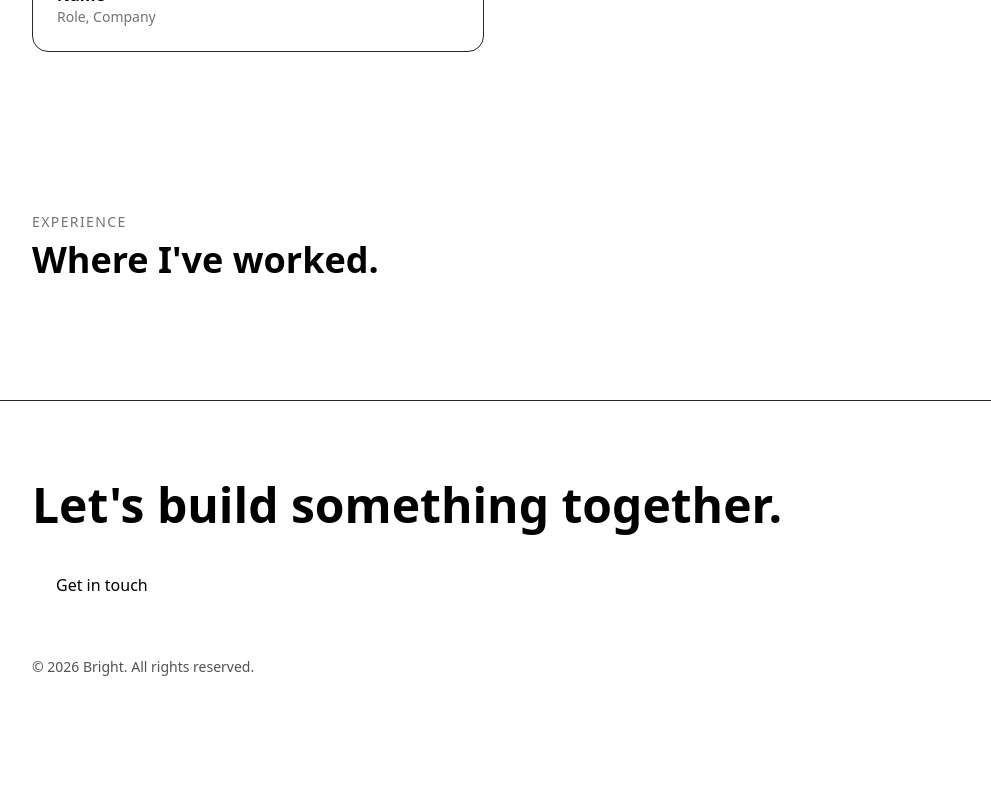
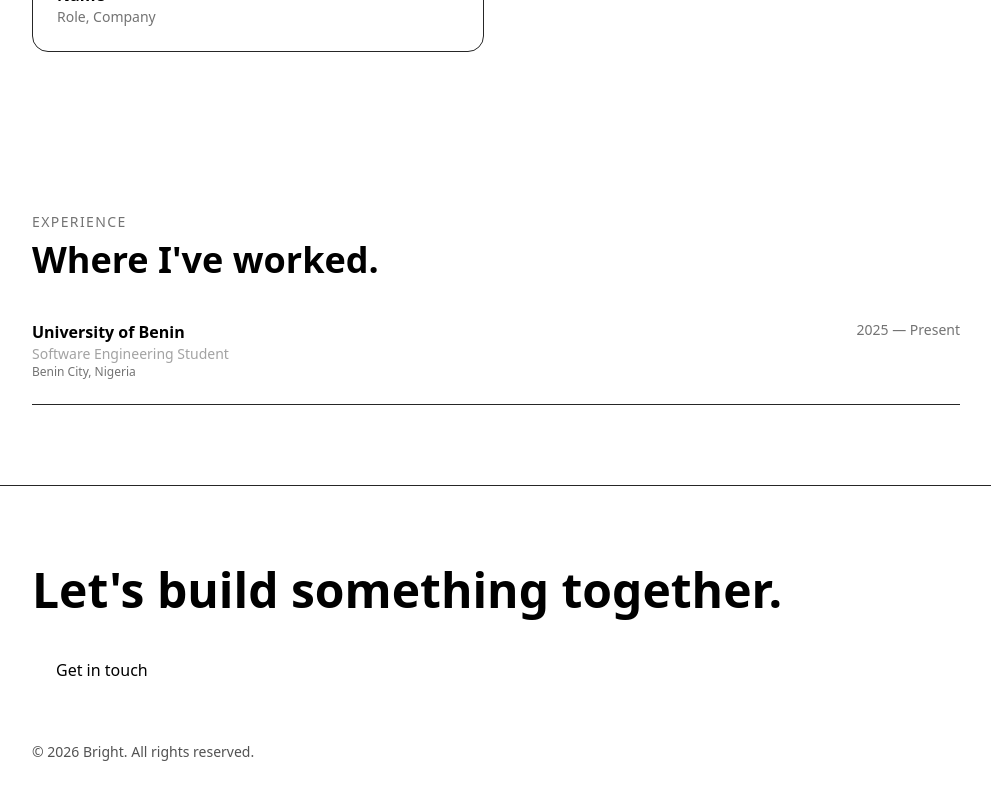
Before and after one commit to ImperioKDB/Bright.ng, a Next.js app: page / in a window 1280 px wide. Shown: the part 1888-2688 px from the top of the page, without its empty margins (144-1135 px from the left). Before the commit the page ends 2645 px from the top, so only its background shows below. Built offline with nearby package versions, Linux system fonts and the light colour scheme.

Commit message:
Add real experience data

```diff
--- a/data/experience.ts
+++ b/data/experience.ts
@@ -3,9 +3,15 @@ export interface Experience {
   role: string;
   location: string;
   startDate: string;
-  endDate: string; // "Present" if ongoing
+  endDate: string;
 }
 
 export const experience: Experience[] = [
-  // Add your work history here
+  {
+    company: "University of Benin",
+    role: "Software Engineering Student",
+    location: "Benin City, Nigeria",
+    startDate: "2025",
+    endDate: "Present",
+  },
 ];
```
